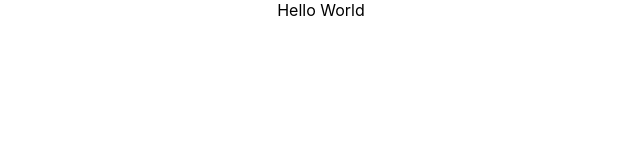
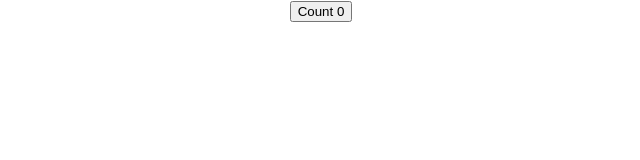
Before and after one commit to pdayanand03/react-hooks, a React (Create React App) app: page / in a window 1280 px wide. Shown: the top 160 px of the page, without its empty margins (319-959 px from the left). Built offline with nearby package versions, Linux system fonts and the light colour scheme.

Commit message:
class counter Updated

```diff
--- a/src/App.js
+++ b/src/App.js
@@ -1,9 +1,10 @@
 import './App.css';
+import ClassCounter from './components/ClassCounter';
 
 function App() {
   return (
     <div className="App">
-     Hello World
+     <ClassCounter/>
     </div>
   );
 }
--- /dev/null
+++ b/src/components/ClassCounter.js
@@ -0,0 +1,26 @@
+import React, { Component } from "react";
+
+class ClassCounter extends Component{
+    constructor(props){
+        super(props)
+        this.state ={
+            count:0
+        }
+    }
+
+    incrementCount = () =>{
+        this.setState({
+            count:this.state.count+1
+        })
+    }
+
+render(){
+    return(
+        <div>
+            {/* <div>{this.state.count}</div> */}
+            <button onClick={this.incrementCount}>Count {this.state.count}</button>
+        </div>
+    )
+}
+}
+export default ClassCounter;
```
